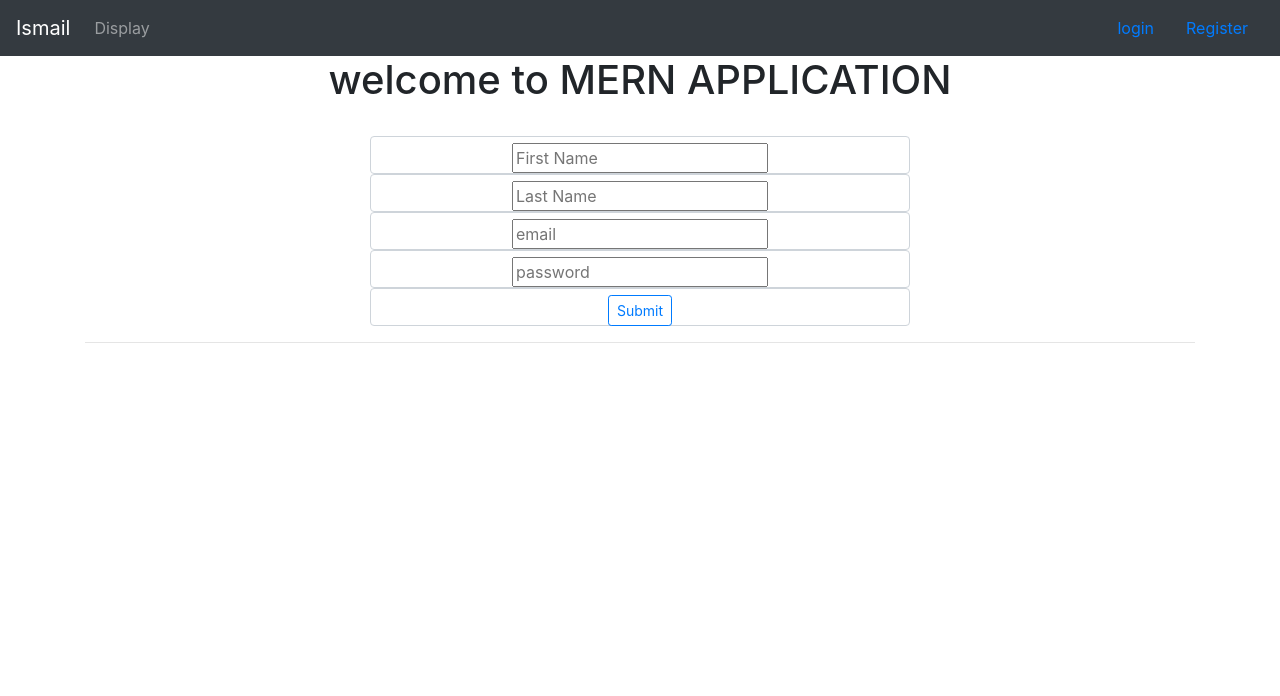
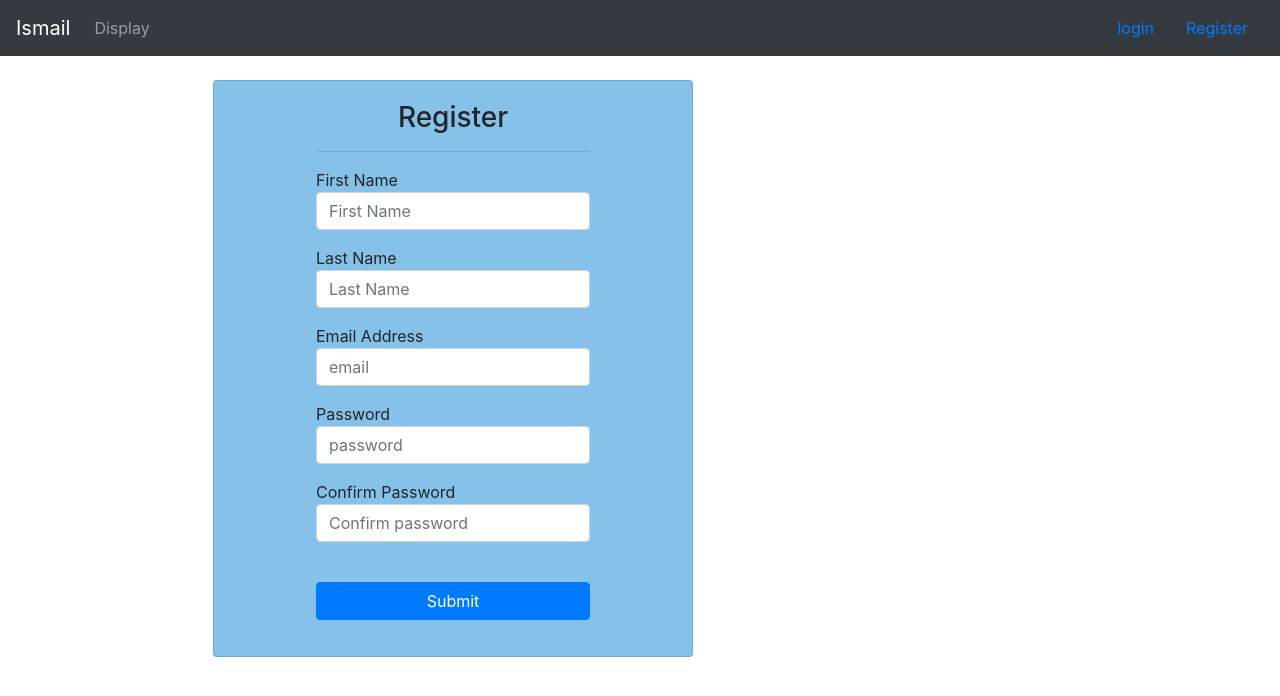
Before and after one commit to Macismail/mern-App, a React (Create React App) app in the folder client/: page /register in a window 1280 px wide. Shown: the top 696 px of the page. Built offline with nearby package versions, Linux system fonts and the light colour scheme.

Commit message:
version 1.0.2

```diff
--- a/client/src/components/Account/login.js
+++ b/client/src/components/Account/login.js
@@ -4,6 +4,7 @@ import axios from 'axios';
 
 const Login = () => {
   const [user, setUser] = React.useState({ email: "", password: "" })
+  const [err, setErr] = React.useState({ emailErr: "", passwordErr: "" })
 
   // get form values
   const handleChange = (e) => {
@@ -12,8 +13,9 @@ const Login = () => {
       [e.target.name]: e.target.value,
     })
   };
+
   // sned user details to the server
-  const submit = (event) => {
+  const handleSubmit = (event) => {
     event.preventDefault();
 
     console.log('data to send: ', user)
@@ -24,13 +26,19 @@ const Login = () => {
     })
       .then(res => {
         const data = res.data
+        if (data.token) {
           localStorage.setItem("email", data.email)
           localStorage.setItem("token", data.token)
           console.log('token: ', data.token)
-        window.location.href='/'
+          window.location.href = '/'
+        } else if (data.success) {
+          setErr({ passwordErr: data.msg })
+        } else {
+          setErr({ emailErr: data.msg })
+        }
       })
       .catch(() => {
-        alert('error retreiving data');
+        console.log('error retreiving data');
       })
   }
 
@@ -38,39 +46,35 @@ const Login = () => {
     <React.Fragment>
       {!localStorage.getItem("token") ? (
         <div className="container">
-        <div className="card">
+          <div className="card" style={{ backgroundColor: "#85C1E9", alignItems: "center"}}>
             <div className="card-body">
-            <form onSubmit={submit}>
+              <h3 className="card-title text-center">Login</h3><hr />
+              <form onSubmit={handleSubmit}>
+                <div>
                   <div className="form-group">
                     <div className="form-label">Email address</div>
-                <input className="form-control" type="email"
-                  name="email"
-                  onChange={handleChange}
-                  value={user.email}
-                  placeholder="Enter email" required />
+                    <input className="form-control" type="email" name="email"
+                      onChange={handleChange} placeholder="Enter email" required />
+                    <p className="text-center" style={{ color: "red", fontSize: 14 }}>{err.emailErr}</p>
                   </div>
 
                   <div className="form-group">
                     <div className="form-label">Password</div>
-                <input className="form-control" type="password"
-                  name="password"
-                  onChange={handleChange}
-                  value={user.password}
-                  placeholder="Password" required />
+                    <input className="form-control" type="password" name="password"
+                      onChange={handleChange} placeholder="Password" required />
+                    <p className="text-center" style={{ color: "red", fontSize: 14 }}>{err.passwordErr}</p>
                   </div>
 
                   <div className="form-group">
                     <input type="checkbox" /> Check me out
+                  </div><br />
+                  <button className="btn btn-primary btn-block" type="submit">Submit</button>
                 </div>
-              <button className="btn btn-outline-success btn-sm" type="submit">
-                Submit
-              </button>
               </form>
             </div>
           </div>
-        <h3 className="text-center">Token: {localStorage.getItem('token')}</h3>
-      </div> ) : (
-        window.location.href='/'
+        </div>) : (
+          window.location.href = '/'
         )}
     </React.Fragment>
   );
--- a/client/src/components/Account/register.js
+++ b/client/src/components/Account/register.js
@@ -1,39 +1,45 @@
-import React, { Component } from 'react';
-import {Base64} from 'js-base64';
+import React from 'react';
+import { Base64 } from 'js-base64';
 import axios from 'axios';
 
-class Register extends Component {
-  constructor(props) {
-    super(props);
-    this.state = {
-      fname: '',
-      lname: '',
-      email: '',
-      password: ''
+const Register = () => {
+
+  const [isAuth, setAuth] = React.useState(false)
+  React.useEffect(() => {
+    const token = localStorage.getItem("token")
+    if (token) {
+      setAuth(true)
     }
-  }
+  }, [])
 
-  handleChange = ({target}) => {
-    // const name = event.target.name;
-    // const value = event.target.value; => the same as the 2 lines bellow
-    const {name, value} = target;
-    this.setState({ [name]: value });
+  const [user, setUser] = React.useState({
+    firstname: "", lastname: "", email: "",
+    password: "", confpassword: "",
+  })
+
+  const [err, setErr] = React.useState({ emailErr: "", passwordErr: "", cpasswordErr: "" });
+
+  const handleChange = (e) => {
+    setUser({
+      ...user,
+      [e.target.name]: e.target.value,
+    })
   };
 
-  submit = (event) => {
+  const handleSubmit = (event) => {
     event.preventDefault();
-
-    const payload = {
-      fname: this.state.fname,
-      lname: this.state.lname,
-      email: this.state.email,
-      password: Base64.encode(this.state.password)
-    }
-    console.log('data to send: ', payload);
+    // validattion
+    const isValid = validate();
+    if (isValid) {
+      setUser({
+        ...user,
+        password: Base64.encode(user.password)
+      })
+      console.log('data to send: ', user);
       axios({
-      url: "/api/save",
+        url: "/api/register",
         method: "POST",
-      data: payload
+        data: user
       })
         .then(() => {
           console.log('data sent to the server');
@@ -42,65 +48,79 @@ class Register extends Component {
         .catch(() => {
           console.log('Internel error...');
         });
+        window.location.href = '/'
+    }
   };
 
-  resetUserInputs = () => {
-    this.setState({
-      fname: '',
-      lname: '',
-      email: '',
-      password: ''
-    });
-  };
+  // form validation
+  const validate = () => {
+    if (!user.email.includes('.')) {
+      setErr({ emailErr: "Enter valid email" })
+      return false
+    }
+    if (user.password.length < 8) {
+      setErr({ passwordErr: "Password should be at least 8 characters" })
+      return false
+    }
+    if (user.password !== user.confpassword) {
+      setErr({ cpasswordErr: "Not match Password" })
+      return false
+    }
+    return true
+  }
 
-  render() {
   return (
+    <React.Fragment>
+    {isAuth ? (window.location.href = '/') : (
       <div className="container">
-        <div className="row">
-          <div className="col-md-3"></div>
-          <div className="col-md-6">
-            <form className="text-center" onSubmit={this.submit}>
-              <div className="form-control">
-                <input type="text"
-                  name="fname"
-                  onChange={this.handleChange}
-                  value={this.state.fname}
-                  placeholder="First Name"
+        <div className="card w-45" style={{backgroundColor: "#85C1E9", alignItems: "center"}}>
+          <div className="card-body">
+            <h3 className="card-title text-center">Register</h3><hr />
+            <form onSubmit={handleSubmit}>
+              <div className="form-group">
+                <div className="form-label">First Name</div>
+                <input className="form-control" type="text" name="firstname"
+                  onChange={handleChange} placeholder="First Name" required
                 />
               </div>
-              <div className="form-control">
-                <input type="text"
-                  name="lname"
-                  onChange={this.handleChange}
-                  value={this.state.lname}
-                  placeholder="Last Name"
+              <div className="form-group">
+                <div className="form-label">Last Name</div>
+                <input className="form-control" type="text" name="lastname"
+                  onChange={handleChange} placeholder="Last Name" required
                 />
               </div>
-              <div className="form-control">
-                <input type="email"
-                  name="email"
-                  onChange={this.handleChange}
-                  value={this.state.email}
-                  placeholder="email"
+              <div className="form-group">
+              <div className="form-label">Email Address</div>
+                <input className="form-control" type="email" name="email"
+                  onChange={handleChange} placeholder="email" required
                 />
+                <p style={{ color: "red", fontSize: 12 }}>{err.emailErr}</p>
               </div>
-              <div className="form-control">
-                <input type="password"
-                  name="password"
-                  onChange={this.handleChange}
-                  value={this.state.password}
-                  placeholder="password"
+              <div className="form-group">
+              <div className="form-label">Password</div>
+                <input className="form-control" type="password" name="password"
+                  onChange={handleChange} placeholder="password" required
                 />
+                <p style={{ color: "red", fontSize: 12 }}>{err.passwordErr}</p>
               </div>
-              <div className="form-control">
-                <button className="btn btn-outline-primary btn-sm" type="submit">Submit</button>
+              <div className="form-group">
+              <div className="form-label">Confirm Password</div>
+                <input className="form-control" type="password" name="confpassword"
+                  onChange={handleChange} placeholder="Confirm password"
+                />
+                <p style={{ color: "red", fontSize: 12 }}>{err.cpasswordErr}</p>
+              </div><br />
+              <div className="form-group text-center">
+                <button className="btn btn-primary btn-block" type="submit">Submit</button>
               </div>
             </form>
           </div>
-        </div><hr />
         </div>
+      </div>
+    )}
+    </React.Fragment>
   );
-  }
+
 }
 
 export default Register;
--- a/client/src/components/Navbar.js
+++ b/client/src/components/Navbar.js
@@ -44,8 +44,7 @@ const Navbar = () => {
             </span>
             )}
           </div>
-        </nav>
-        <h1 className="text-center"> welcome to MERN APPLICATION</h1><br />
+        </nav> <br />
         <Switch>
           <Route path="/" exact component={Home} />
           <Redirect from="/home" to="/" />
```
Lines whose indentation alone changed are shown as unchanged.
